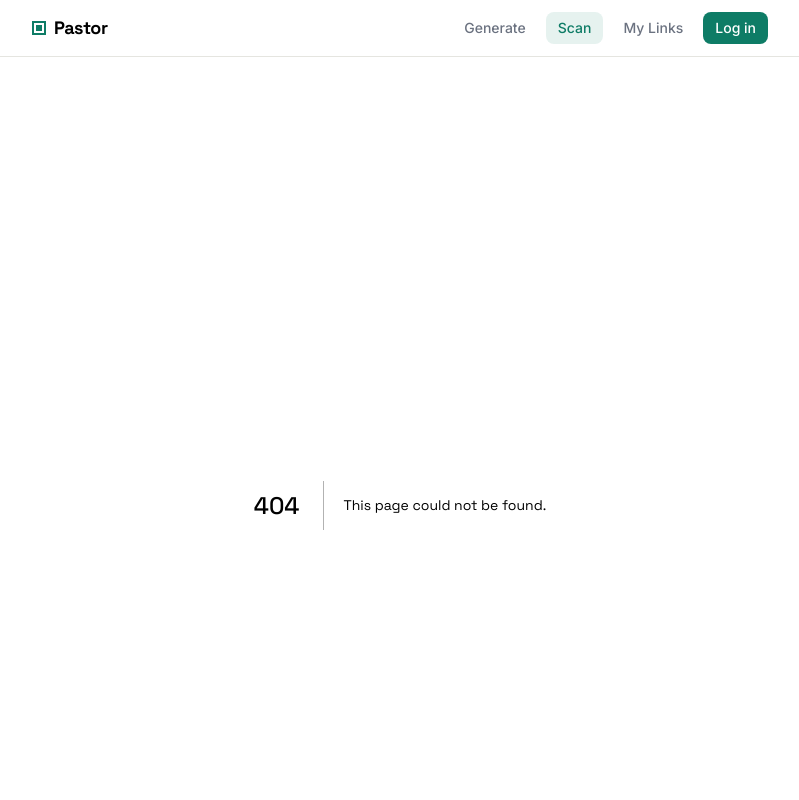
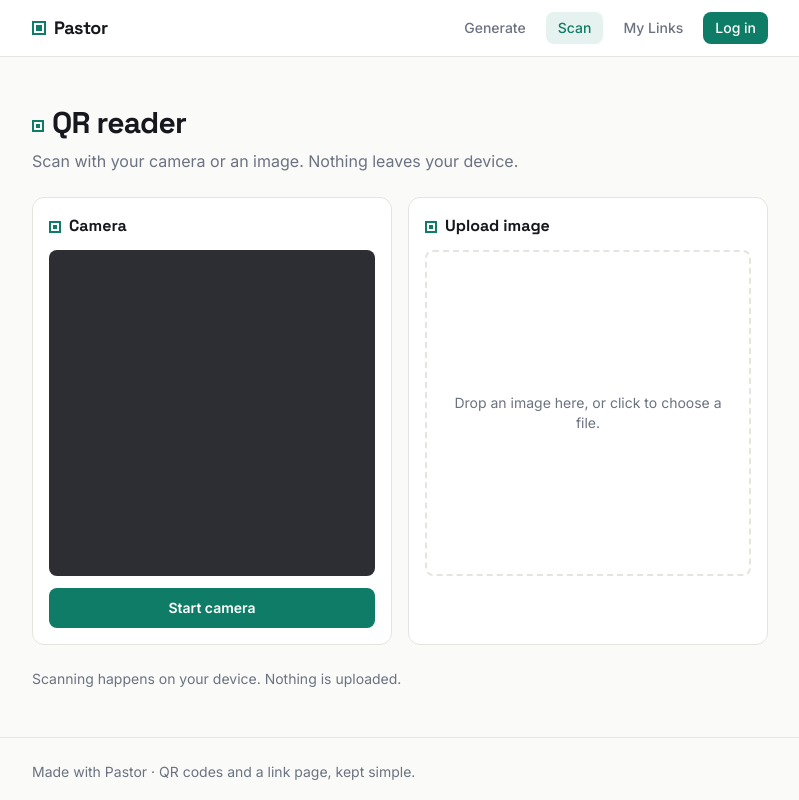
Before and after one commit to eyuelkebede20/pastor, a Next.js app: page /qr/scan in a window 1280 px wide. Before the commit this address had no page. Shown: the top 800 px of the page, without its empty margins (240-1039 px from the left). Built offline with nearby package versions, Linux system fonts and the light colour scheme.

Commit message:
Phase 2 — QR reader: camera + image decode, privacy-first result card

```diff
--- /dev/null
+++ b/src/app/qr/scan/page.tsx
@@ -0,0 +1,21 @@
+import type { Metadata } from "next";
+import { PageHeading } from "@/components/ui";
+import { ScannerView } from "@/components/ScannerView";
+
+export const metadata: Metadata = {
+  title: "QR reader",
+  description:
+    "Scan a QR code with your camera or an image. Everything stays on your device.",
+};
+
+export default function ScanPage() {
+  return (
+    <div>
+      <PageHeading
+        title="QR reader"
+        subtitle="Scan with your camera or an image. Nothing leaves your device."
+      />
+      <ScannerView />
+    </div>
+  );
+}
--- /dev/null
+++ b/src/components/ScannerView.tsx
@@ -0,0 +1,219 @@
+"use client";
+
+import { useCallback, useEffect, useRef, useState } from "react";
+import type { IScannerControls } from "@zxing/browser";
+import { CopyButton } from "@/components/CopyButton";
+import { classifyDecoded } from "@/lib/decode";
+
+type CameraState = "off" | "starting" | "live";
+
+export function ScannerView() {
+  const videoRef = useRef<HTMLVideoElement>(null);
+  const controlsRef = useRef<IScannerControls | null>(null);
+
+  const [camera, setCamera] = useState<CameraState>("off");
+  const [result, setResult] = useState<string | null>(null);
+  const [error, setError] = useState<string | null>(null);
+  const [dragging, setDragging] = useState(false);
+
+  const stopCamera = useCallback(() => {
+    controlsRef.current?.stop();
+    controlsRef.current = null;
+    setCamera("off");
+  }, []);
+
+  useEffect(() => () => controlsRef.current?.stop(), []);
+
+  async function startCamera() {
+    setError(null);
+    setResult(null);
+    setCamera("starting");
+    try {
+      const { BrowserQRCodeReader } = await import("@zxing/browser");
+      const reader = new BrowserQRCodeReader();
+      const controls = await reader.decodeFromVideoDevice(
+        undefined,
+        videoRef.current!,
+        (res, _err, ctrl) => {
+          if (res) {
+            ctrl.stop();
+            controlsRef.current = null;
+            setCamera("off");
+            setResult(res.getText());
+          }
+        },
+      );
+      controlsRef.current = controls;
+      setCamera("live");
+    } catch (err) {
+      setCamera("off");
+      const name = (err as Error)?.name;
+      if (name === "NotAllowedError" || name === "SecurityError") {
+        setError(
+          "Camera access was blocked. Allow camera permission in your browser, then try again.",
+        );
+      } else if (name === "NotFoundError" || name === "OverconstrainedError") {
+        setError("No camera was found on this device. Try uploading an image instead.");
+      } else {
+        setError("Couldn't start the camera. Try uploading an image instead.");
+      }
+    }
+  }
+
+  async function decodeFile(file: File) {
+    setError(null);
+    setResult(null);
+    stopCamera();
+    const url = URL.createObjectURL(file);
+    try {
+      const { BrowserQRCodeReader } = await import("@zxing/browser");
+      const reader = new BrowserQRCodeReader();
+      const res = await reader.decodeFromImageUrl(url);
+      setResult(res.getText());
+    } catch {
+      setError("No QR code was found in that image. Try a clearer photo.");
+    } finally {
+      URL.revokeObjectURL(url);
+    }
+  }
+
+  function reset() {
+    setResult(null);
+    setError(null);
+  }
+
+  if (result) {
+    return <ResultCard text={result} onReset={reset} />;
+  }
+
+  return (
+    <div className="space-y-6">
+      <div className="grid gap-4 md:grid-cols-2">
+        {/* Camera */}
+        <div className="rounded-[12px] border border-border bg-surface p-4">
+          <h2 className="finder font-display font-bold">Camera</h2>
+          <div className="mt-3 aspect-square w-full overflow-hidden rounded-[8px] bg-ink/90">
+            <video
+              ref={videoRef}
+              className="h-full w-full object-cover"
+              muted
+              playsInline
+            />
+          </div>
+          {camera === "live" ? (
+            <button
+              type="button"
+              onClick={stopCamera}
+              className="mt-3 w-full rounded-[8px] border border-border px-4 py-2.5 text-sm font-medium hover:bg-bg"
+            >
+              Stop camera
+            </button>
+          ) : (
+            <button
+              type="button"
+              onClick={startCamera}
+              disabled={camera === "starting"}
+              className="mt-3 w-full rounded-[8px] bg-accent px-4 py-2.5 text-sm font-semibold text-accent-ink hover:opacity-90 disabled:opacity-40"
+            >
+              {camera === "starting" ? "Starting…" : "Start camera"}
+            </button>
+          )}
+        </div>
+
+        {/* Upload */}
+        <div className="rounded-[12px] border border-border bg-surface p-4">
+          <h2 className="finder font-display font-bold">Upload image</h2>
+          <label
+            onDragOver={(e) => {
+              e.preventDefault();
+              setDragging(true);
+            }}
+            onDragLeave={() => setDragging(false)}
+            onDrop={(e) => {
+              e.preventDefault();
+              setDragging(false);
+              const file = e.dataTransfer.files?.[0];
+              if (file) decodeFile(file);
+            }}
+            className={`mt-3 flex aspect-square w-full cursor-pointer flex-col items-center justify-center rounded-[8px] border-2 border-dashed px-4 text-center text-sm text-muted transition-colors ${
+              dragging ? "border-accent bg-accent/5" : "border-border"
+            }`}
+          >
+            <span>Drop an image here, or click to choose a file.</span>
+            <input
+              type="file"
+              accept="image/*"
+              className="sr-only"
+              onChange={(e) => {
+                const file = e.target.files?.[0];
+                if (file) decodeFile(file);
+              }}
+            />
+          </label>
+        </div>
+      </div>
+
+      {error && (
+        <p className="rounded-[8px] border border-danger/30 bg-danger/5 px-4 py-3 text-sm text-danger">
+          {error}
+        </p>
+      )}
+
+      <p className="text-sm text-muted">
+        Scanning happens on your device. Nothing is uploaded.
+      </p>
+    </div>
+  );
+}
+
+function ResultCard({ text, onReset }: { text: string; onReset: () => void }) {
+  const decoded = classifyDecoded(text);
+
+  return (
+    <div className="space-y-4">
+      <div className="rounded-[12px] border border-border bg-surface p-5">
+        <p className="text-sm font-medium text-muted">Result</p>
+        <p className="mt-2 break-words font-mono text-sm">{text}</p>
+
+        {decoded.kind === "wifi" && (
+          <dl className="mt-4 grid grid-cols-[auto_1fr] gap-x-4 gap-y-1 text-sm">
+            <dt className="text-muted">Network</dt>
+            <dd className="font-mono">{decoded.ssid || "—"}</dd>
+            <dt className="text-muted">Password</dt>
+            <dd className="font-mono">{decoded.password || "—"}</dd>
+            <dt className="text-muted">Security</dt>
+            <dd className="font-mono">{decoded.encryption || "None"}</dd>
+          </dl>
+        )}
+
+        <div className="mt-5 flex flex-wrap items-center gap-2">
+          <CopyButton value={text} />
+          {decoded.kind === "url" && (
+            <a
+              href={decoded.url}
+              target="_blank"
+              rel="noopener noreferrer nofollow"
+              className="inline-flex items-center gap-1 rounded-[8px] bg-accent px-3 py-1.5 text-sm font-semibold text-accent-ink hover:opacity-90"
+            >
+              Open link
+            </a>
+          )}
+          <button
+            type="button"
+            onClick={onReset}
+            className="rounded-[8px] border border-border px-3 py-1.5 text-sm font-medium hover:bg-bg"
+          >
+            Scan another
+          </button>
+        </div>
+
+        {decoded.kind === "url" && (
+          <p className="mt-3 text-xs text-muted">
+            This link opens: <span className="font-mono">{decoded.url}</span>.
+            Only open links you trust.
+          </p>
+        )}
+      </div>
+    </div>
+  );
+}
--- /dev/null
+++ b/src/lib/decode.ts
@@ -0,0 +1,35 @@
+// Helpers for interpreting decoded QR text. Pure functions, no DOM.
+
+export type Decoded =
+  | { kind: "url"; url: string }
+  | { kind: "wifi"; ssid?: string; password?: string; encryption?: string }
+  | { kind: "text" };
+
+export function classifyDecoded(text: string): Decoded {
+  const trimmed = text.trim();
+
+  if (/^WIFI:/i.test(trimmed)) {
+    const body = trimmed.slice(5);
+    const field = (key: string) => {
+      const m = body.match(new RegExp(`(?:^|;)${key}:((?:\\\\.|[^;])*)`, "i"));
+      return m ? m[1].replace(/\\(.)/g, "$1") : undefined;
+    };
+    return {
+      kind: "wifi",
+      ssid: field("S"),
+      password: field("P"),
+      encryption: field("T"),
+    };
+  }
+
+  try {
+    const u = new URL(trimmed);
+    if (u.protocol === "http:" || u.protocol === "https:") {
+      return { kind: "url", url: u.toString() };
+    }
+  } catch {
+    /* not a URL */
+  }
+
+  return { kind: "text" };
+}
```
Also changed, not shown: 1 other file (tests, documents, lock files or other folders).
